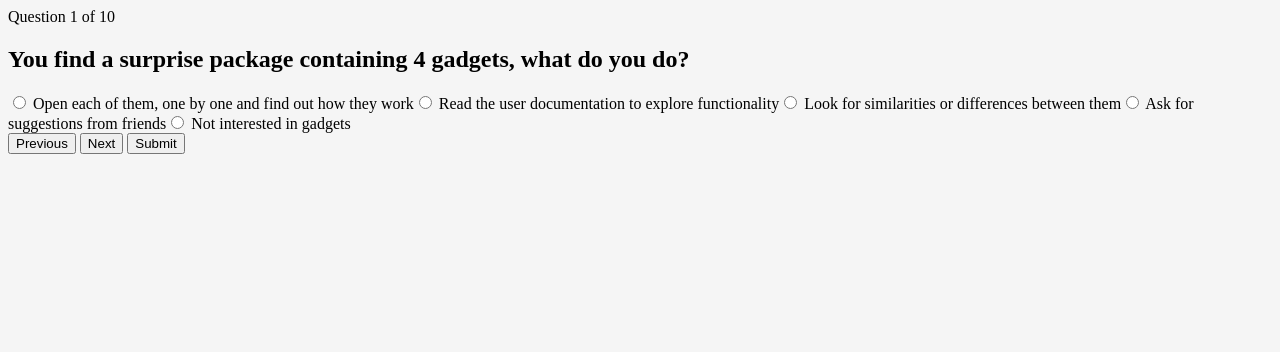
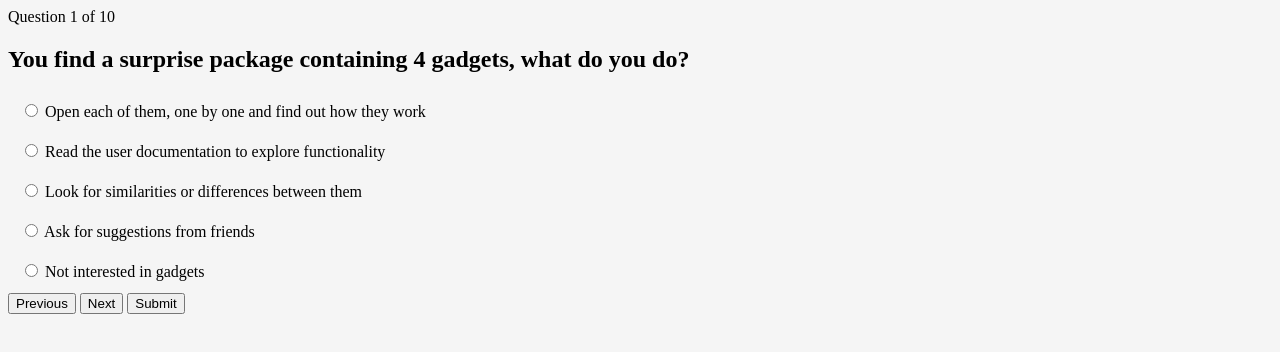
Before and after one commit to maheen-y/CST3990, a plain HTML site: page quiz.html in a window 1280 px wide. Shown: the part 268-620 px from the top of the page. Drawn offline with Linux system fonts and the light colour scheme.

Commit message:
Fixed options styling

```diff
--- a/quiz.js
+++ b/quiz.js
@@ -75,7 +75,7 @@ const questions = [
         ]
     },
     {
-        question: "9.	Look at the graph above. In which month were the highest number of ice creams sold? ",
+        question: "Look at the graph above. In which month were the highest number of ice creams sold? ",
         image:"icecream_graph.png",
         options:[
             {choice:"May", skill: "data_analysis", correct:false},
--- a/styles.css
+++ b/styles.css
@@ -18,3 +18,10 @@ padding: 5px 10px;
 margin: 8px;
 text-decoration: none;
 }
+
+#options label{
+    display:block;
+    padding:8px;
+    margin:4px;
+    border:5px grey;
+}
```
